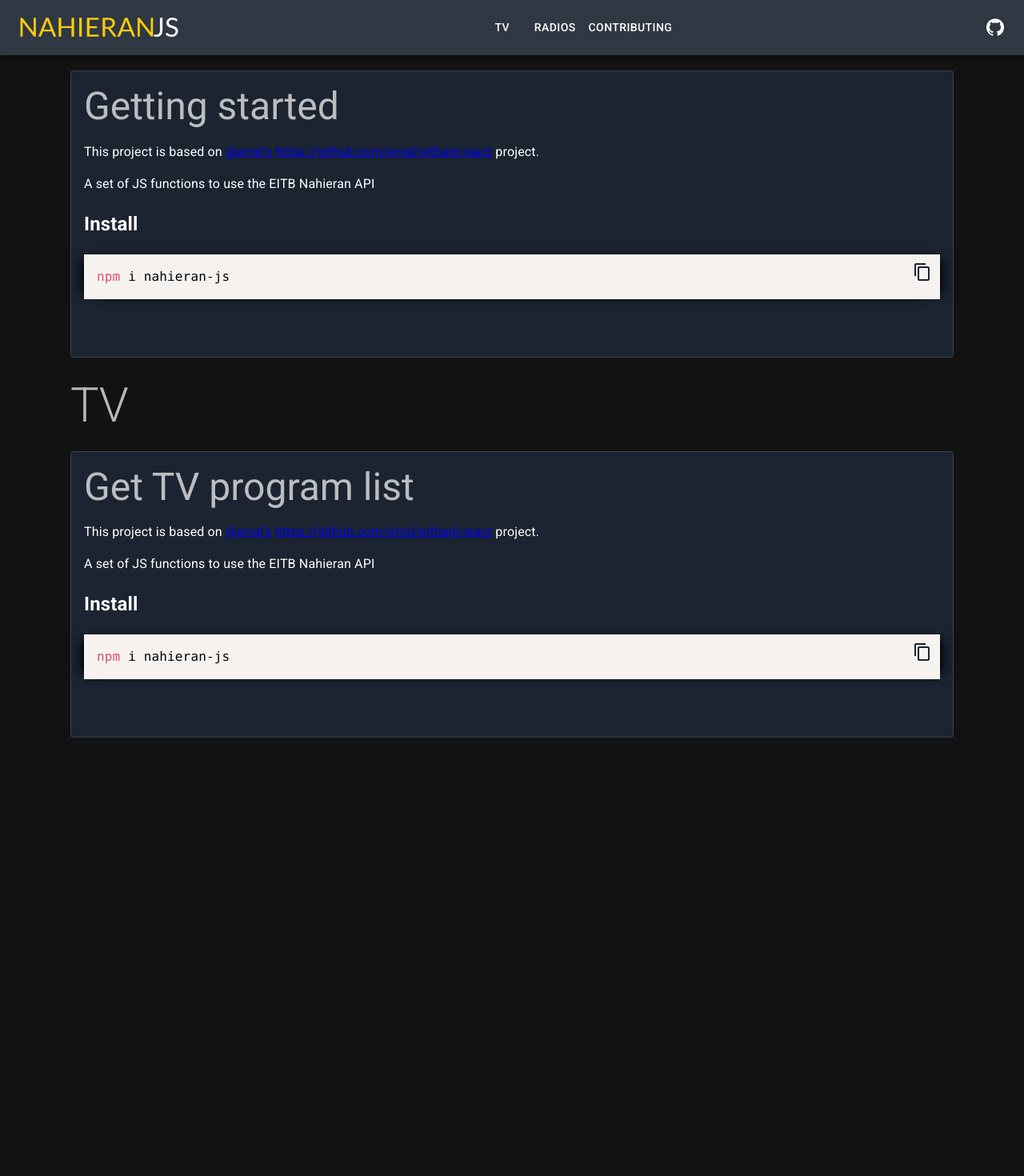
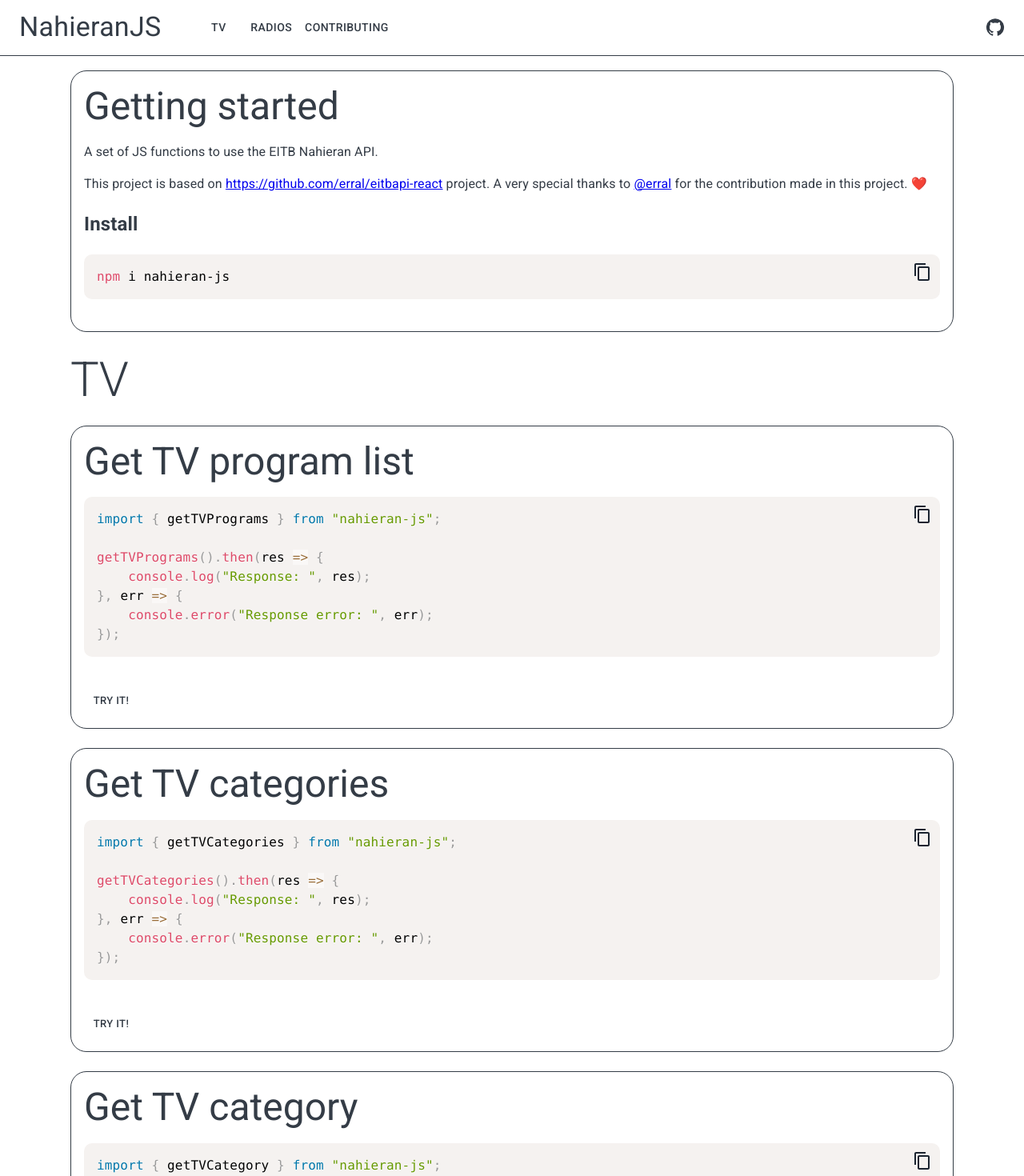
Before and after one commit to bipoza/nahieran-js, a React (Create React App) app in the folder nahieran-js-doc/: page / in a window 1280 px wide. Shown: the top 1470 px of the page at 80% size. Before the commit the page ends 946 px from the top, so only its background shows below. Built offline with nearby package versions, Linux system fonts and the light colour scheme; a web font is replaced by a local one.

Commit message:
tv documentation

```diff
--- /dev/null
+++ b/nahieran-js-doc/src/App.css
@@ -0,0 +1,3 @@
+.border-radius {
+    border-radius: 10px;
+}
--- a/nahieran-js-doc/src/App.js
+++ b/nahieran-js-doc/src/App.js
@@ -12,7 +12,7 @@
 import DocCard from './Components/DocCard';
 import { TV_DOCS } from './Docs/tv';
 import { GETTING_STARTED } from './Docs/general';
-
+import './App.css';
 
 function App() {
   const darkTheme = createTheme({
@@ -24,9 +24,24 @@
       }
     },
   });
-
+  const lightTheme = createTheme({
+    palette: {
+      mode: 'light',
+      // primary: blueGrey,
+      primary: { main: "#343C46" },
+      text: {
+        primary: "#343C46",
+        secondary: "#343C46",
+      },
+      divider: "#343C46",
+      background: {
+        // default: "#222831",
+        // paper: "#1B2430"
+      }
+    },
+  });
   return (
-    <ThemeProvider theme={darkTheme}>
+    <ThemeProvider theme={lightTheme}>
       <CssBaseline />
       <Container fixed>
         <MenuAppBar />
@@ -42,10 +57,14 @@
               TV
             </Typography>
             {
-              TV_DOCS.map(doc => <DocCard
-                title={doc.title}
-                markdown={doc.description}
-                demoFunction={doc.demoFunction} />)
+              TV_DOCS.map(doc => <Box sx={{ marginBottom: 3 }}>
+                <DocCard
+                  title={doc.title}
+                  markdown={doc.description}
+                  actionFunction={doc.actionFunction}
+                  actionParam={doc.actionParam}
+                />
+              </Box>)
             }
           </Box>
 
--- a/nahieran-js-doc/src/Components/AppBar.jsx
+++ b/nahieran-js-doc/src/Components/AppBar.jsx
@@ -1,21 +1,20 @@
-import * as React from 'react';
-import AppBar from '@mui/material/AppBar';
-import Box from '@mui/material/Box';
-import Toolbar from '@mui/material/Toolbar';
-import MenuIcon from '@mui/icons-material/Menu';
-import IconButton from '@mui/material/IconButton';
-import Button from '@mui/material/Button';
-import Link from '@mui/material/Link';
+import * as React from "react";
+import AppBar from "@mui/material/AppBar";
+import Box from "@mui/material/Box";
+import Toolbar from "@mui/material/Toolbar";
+import MenuIcon from "@mui/icons-material/Menu";
+import IconButton from "@mui/material/IconButton";
+import Button from "@mui/material/Button";
+import Link from "@mui/material/Link";
 
-import GitHubIcon from '@mui/icons-material/GitHub';
-import Menu from '@mui/material/Menu';
-import MenuItem from '@mui/material/MenuItem';
-
-
-import { GITHUB_REPO } from '../config/contants';
+import GitHubIcon from "@mui/icons-material/GitHub";
+import Menu from "@mui/material/Menu";
+import MenuItem from "@mui/material/MenuItem";
+import { useTheme } from "@mui/material/styles";
+import { GITHUB_REPO } from "../config/contants";
+import { Typography } from "@mui/material";
 export default function MenuAppBar() {
-
-    const pages = ['TV', 'Radios', 'Contributing'];
+  const pages = ["TV", "Radios", "Contributing"];
   const [anchorEl, setAnchorEl] = React.useState(null);
   const open = Boolean(anchorEl);
   const handleClick = (event) => {
@@ -24,24 +23,39 @@
   const handleClose = () => {
     setAnchorEl(null);
   };
-
-    return (<>
+  const theme = useTheme();
+  console.log(theme);
+  return (
+    <>
       <Box sx={{ flexGrow: 1 }}>
-            <AppBar position="fixed" component="nav">
+        <AppBar
+          position="fixed"
+          component="nav"
+          color="transparent"
+          style={{
+            backdropFilter: "blur(20px)",
+            // backgroundColor: "rgb(28 29 31 / 19%)",
+            boxShadow: "none",
+            borderBottom: `0.5px solid ${theme.palette.divider}`,
+          }}
+        >
           <Toolbar>
-
             <Menu
               id="basic-menu"
               anchorEl={anchorEl}
               open={open}
               onClose={handleClose}
               MenuListProps={{
-                            'aria-labelledby': 'basic-button',
+                "aria-labelledby": "basic-button",
               }}
             >
-                        {pages.map((page, i) => (<MenuItem onClick={handleClose} key={i}>{page}</MenuItem>))}
+              {pages.map((page, i) => (
+                <MenuItem onClick={handleClose} key={i}>
+                  {page}
+                </MenuItem>
+              ))}
             </Menu>
-                    <Box sx={{ display: { xs: 'block', md: 'none' } }}>
+            <Box sx={{ display: { xs: "block", md: "none" } }}>
               <IconButton
                 size="large"
                 aria-label="account of current user"
@@ -49,30 +63,46 @@
                 aria-haspopup="true"
                 color="inherit"
                 edge="start"
-                            onClick={handleClick}>
+                onClick={handleClick}
+              >
                 <MenuIcon />
               </IconButton>
             </Box>
 
-
-                    <img src="/logo.svg" alt="nahieran-js-logo" style={{ width: "200px" }} />
-
-                    <Box sx={{ flexGrow: 1, display: { xs: 'none', md: 'flex' } }} justifyContent="center">
-
+            {/* <img
+              src="/logo.svg"
+              alt="nahieran-js-logo"
+              style={{ width: "200px" }}
+            /> */}
+            <Typography variant="h4">NahieranJS</Typography>
+            <Box
+              sx={{
+                flexGrow: 1,
+                marginLeft: 5,
+                display: { xs: "none", md: "flex" },
+              }}
+              // justifyContent="center"
+            >
               {pages.map((page, i) => (
-                            <Link href={`#${page}`} key={i} color="inherit" underline="none">
-                                <Button
-                                    key={page}
-                                    sx={{ my: 2, color: 'white', display: 'block' }}
-
+                <Link
+                  href={`#${page}`}
+                  key={i}
+                  color="inherit"
+                  underline="none"
                 >
+                  <Button key={page} sx={{ my: 2, display: "block" }}>
                     {page}
                   </Button>
                 </Link>
               ))}
             </Box>
 
-                    <Link href={GITHUB_REPO} color="inherit" underline="none" target="_blank">
+            <Link
+              href={GITHUB_REPO}
+              color="inherit"
+              underline="none"
+              target="_blank"
+            >
               <IconButton
                 size="large"
                 aria-label="nahieran-js github repository"
@@ -86,8 +116,7 @@
             </Link>
           </Toolbar>
         </AppBar>
-
-
       </Box>
-    </>);
+    </>
+  );
 }
--- a/nahieran-js-doc/src/Components/CodeCopyBtn/CodeCopyBtn.css
+++ b/nahieran-js-doc/src/Components/CodeCopyBtn/CodeCopyBtn.css
@@ -1,7 +1,5 @@
 .doc-pre {
-    margin-bottom: 3em !important;
-    -webkit-box-shadow: -10px 0px 13px -7px #000000, 10px 0px 13px -7px #000000, 35px -23px 2px -16px rgba(0, 0, 0, 0);
-    box-shadow: -10px 0px 13px -7px #000000, 10px 0px 13px -7px #000000, 35px -23px 2px -16px rgba(0, 0, 0, 0);
+    /* margin-bottom: 3em !important; */
     position: relative;
 }
 
--- a/nahieran-js-doc/src/Components/DocCard.jsx
+++ b/nahieran-js-doc/src/Components/DocCard.jsx
@@ -8,12 +8,12 @@
   Dialog,
   DialogTitle,
   DialogContent,
-  DialogContentText,
   DialogActions,
+  TextField,
 } from "@mui/material";
 import MarkDown from "./MarkDown";
 
-const DocCard = ({ title, markdown, demoFunction = null }) => {
+const DocCard = ({ title, markdown, actionFunction = null, actionParam = null }) => {
   const [openDialog, setOpenDialog] = useState(false);
   const [dialogTitle, setDialogTitle] = useState("");
   const [dialogContent, setDialogContent] = useState("");
@@ -24,14 +24,20 @@
   const demoFunctionHandler = () => {
     setOpenDialog(true);
     setDialogTitle("Get TV program list");
-    demoFunction && demoFunction().then((res) => {
-      console.log("OK: ", res);
-      setDialogContent(res);
-    });
+    actionFunction &&
+    actionFunction(demoFunctionParam|| null).then((res) => {
+        console.log("OK: ", res);
+        setDialogContent(res);
+      });
   };
+
+  const [demoFunctionParam, setDemoFunctionParam] = useState(actionParam);
+  function demoFunctionParamChange(event) {
+    setDemoFunctionParam(event.target.value);
+  }
   return (
     <>
-      <Card variant="outlined">
+      <Card variant="outlined" sx={{ borderRadius: "20px" }}>
         <CardContent>
           <Typography variant="h3" color="text.secondary" gutterBottom>
             {title}
@@ -39,9 +45,21 @@
 
           <MarkDown markdown={markdown} />
         </CardContent>
-        {demoFunction && (
-          <CardActions>
-            <Button size="small" onClick={demoFunctionHandler}>
+        {actionFunction && (
+          <CardActions style={{marginBottom: "10px",marginLeft:"10px", paddingTop: "none"}}>
+            {actionParam && (
+              <TextField
+                size="small"
+                label="Function parameter"
+                value={demoFunctionParam}
+                onChange={demoFunctionParamChange}
+              />
+            )}
+
+            <Button
+              size="small"
+              onClick={demoFunctionHandler}
+            >
               Try it!
             </Button>
           </CardActions>
@@ -55,10 +73,9 @@
       >
         <DialogTitle id="alert-dialog-title">{dialogTitle}</DialogTitle>
         <DialogContent>
-          <DialogContentText id="alert-dialog-description">
-            {dialogContent && JSON.stringify(dialogContent)}
-            {/* // <SyntaxHighlighter language="json"></SyntaxHighlighter> */}
-          </DialogContentText>
+            {dialogContent && (
+              <pre>{JSON.stringify(dialogContent, undefined, 4)}</pre>
+            )}
         </DialogContent>
         <DialogActions>
           <Button onClick={handleClose} autoFocus>
--- a/nahieran-js-doc/src/Components/MarkDown.jsx
+++ b/nahieran-js-doc/src/Components/MarkDown.jsx
@@ -2,7 +2,6 @@
 import ReactMarkdown from "react-markdown";
 import { Prism as SyntaxHighlighter } from "react-syntax-highlighter";
 import CodeCopyBtn from "./CodeCopyBtn/CodeCopyBtn";
-
 const MarkDown = ({ markdown }) => {
   const Pre = ({ children }) => (
     <pre className="doc-pre">
@@ -18,11 +17,12 @@
         code({ node, inline, className, children, ...props }) {
           const match = /language-(\w+)/.exec(className || "");
           return !inline && match ? (
+            // @ts-ignore
             <SyntaxHighlighter
               children={String(children).replace(/\n$/, "")}
-              // style={docco}
               language={match[1]}
               PreTag="div"
+              className="border-radius"
               {...props}
             />
           ) : (
--- a/nahieran-js-doc/src/Docs/general.js
+++ b/nahieran-js-doc/src/Docs/general.js
@@ -1,9 +1,11 @@
 export const GETTING_STARTED = {
     title:"Getting started",
     description:`
-This project is based on [@erral's](https://github.com/erral) [https://github.com/erral/eitbapi-react](https://github.com/erral/eitbapi-react) project.
+A set of JS functions to use the EITB Nahieran API.
 
-A set of JS functions to use the EITB Nahieran API
+This project is based on [https://github.com/erral/eitbapi-react](https://github.com/erral/eitbapi-react) project.
+A very special thanks to [@erral](https://github.com/erral) for the contribution made in this project. ❤️
+
 ## Install
 ~~~bash
 npm i nahieran-js
--- a/nahieran-js-doc/src/Docs/tv.js
+++ b/nahieran-js-doc/src/Docs/tv.js
@@ -1,4 +1,4 @@
-const { getTVPrograms } = require("nahieran-js");
+const { getTVPrograms, getTVCategories, getTVCategory, getTVCategoryPrograms, getTVCategoryProgramPlaylist, getTVCategoryProgramPlaylistChapter } = require("nahieran-js");
 
 
 
@@ -6,13 +6,89 @@
     {
         title: "Get TV program list",
         description: `
-This project is based on [@erral's](https://github.com/erral) [https://github.com/erral/eitbapi-react](https://github.com/erral/eitbapi-react) project.
+~~~js
+import { getTVPrograms } from "nahieran-js";
 
-A set of JS functions to use the EITB Nahieran API
-## Install
-~~~bash
-npm i nahieran-js
+getTVPrograms().then(res => {
+    console.log("Response: ", res);
+}, err => {
+    console.error("Response error: ", err);
+});
 ~~~`,
-        demoFunction: getTVPrograms
+        actionFunction: getTVPrograms
+    },
+    {
+        title: "Get TV categories",
+        description: `
+~~~js
+import { getTVCategories } from "nahieran-js";
+
+getTVCategories().then(res => {
+    console.log("Response: ", res);
+}, err => {
+    console.error("Response error: ", err);
+});
+~~~`,
+        actionFunction: getTVCategories
+    },
+    {
+        title: "Get TV category",
+        description: `
+~~~js
+import { getTVCategory } from "nahieran-js";
+
+getTVCategory(category_slug).then(res => {
+    console.log("Response: ", res);
+}, err => {
+    console.error("Response error: ", err);
+});
+~~~`,
+        actionFunction: getTVCategory,
+        actionParam: 'PELICULAS'
+    },
+    {
+        title: "Get TV category programs",
+        description: `
+~~~js
+import { getTVCategoryPrograms } from "nahieran-js";
+
+getTVCategoryPrograms(category_id).then(res => {
+    console.log("Response: ", res);
+}, err => {
+    console.error("Response error: ", err);
+});
+~~~`,
+        actionFunction: getTVCategoryPrograms,
+        actionParam: 5552
+    },
+    {
+        title: "Get TV category program playlist",
+        description: `
+~~~js
+import { getTVCategoryProgramPlaylist } from "nahieran-js";
+
+getTVCategoryProgramPlaylist(playlist_id).then(res => {
+    console.log("Response: ", res);
+}, err => {
+    console.error("Response error: ", err);
+});
+~~~`,
+        actionFunction: getTVCategoryProgramPlaylist,
+        actionParam: 8493
+    },
+    {
+        title: "Get TV category program playlist chapter",
+        description: `
+~~~js
+import { getTVCategoryProgramPlaylistChapter } from "nahieran-js";
+
+getTVCategoryProgramPlaylistChapter(cahpter_id).then(res => {
+    console.log("Response: ", res);
+}, err => {
+    console.error("Response error: ", err);
+});
+~~~`,
+        actionFunction: getTVCategoryProgramPlaylistChapter,
+        actionParam: 174848
     }
 ]
```
Lines whose indentation alone changed are shown as unchanged.
